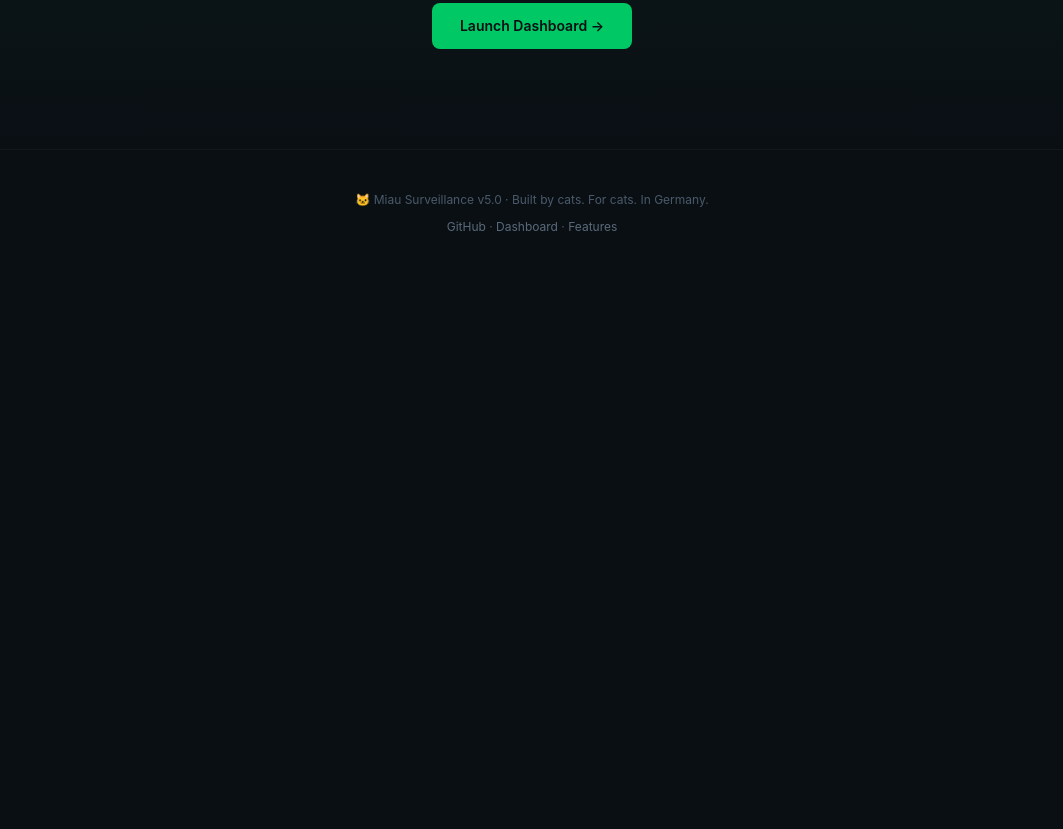
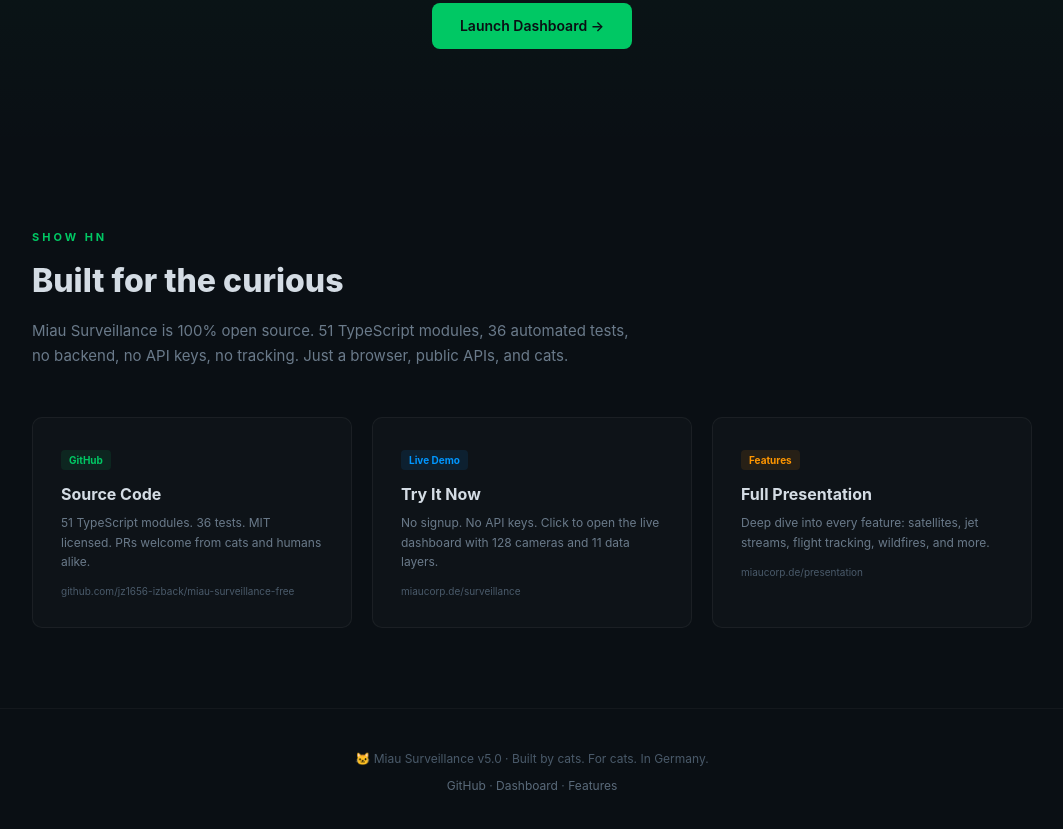
Before and after one commit to jz1656-izback/miau-surveillance-free, a website: page public/index.html in a window 1280 px wide. Shown: the part 2905-3734 px from the top of the page, without its empty margins (108-1171 px from the left). Before the commit the page ends 3181 px from the top, so only its background shows below. Drawn offline with Linux system fonts and the light colour scheme.

```diff
--- a/public/index.html
+++ b/public/index.html
@@ -3,7 +3,14 @@
 <head>
 <meta charset="UTF-8">
 <meta name="viewport" content="width=device-width, initial-scale=1.0">
-<meta name="description" content="Miau Surveillance — Global surveillance toolkit. 128 cameras, 11 live layers, 7,000+ traffic cams. Built by cats in Germany.">
+<meta name="description" content="Miau Surveillance — Open-source global surveillance toolkit. 128 live cameras, 11 data layers, 28,000+ traffic cams. Real-time flights, satellites, wildfires. Built by cats in Germany.">
+<meta property="og:title" content="Miau Surveillance — Global Surveillance Toolkit">
+<meta property="og:description" content="Open-source. 128 cameras. 11 live data layers. 28,000+ traffic cams. Real-time flights, satellites, wildfires, jet streams. Built by cats in Germany.">
+<meta property="og:type" content="website">
+<meta property="og:url" content="https://miaucorp.de">
+<meta name="twitter:card" content="summary_large_image">
+<meta name="twitter:title" content="Miau Surveillance — Global Surveillance Toolkit">
+<meta name="twitter:description" content="Open-source. 128 cameras. 11 live layers. 28k+ traffic cams. Real-time everything. Built by cats.">
 <title>Miau Surveillance — Global Surveillance Toolkit</title>
 <style>
 *{margin:0;padding:0;box-sizing:border-box}
@@ -171,6 +178,32 @@ footer a:hover{color:#8899aa}
   <a href="/surveillance" class="btn btn-primary">Launch Dashboard →</a>
 </div>
 
+<section id="papers"><div class="section-inner">
+  <div class="section-label">Show HN</div>
+  <div class="section-title">Built for the curious</div>
+  <div class="section-desc">Miau Surveillance is 100% open source. 51 TypeScript modules, 36 automated tests, no backend, no API keys, no tracking. Just a browser, public APIs, and cats.</div>
+  <div class="papers-grid">
+    <a href="https://github.com/jz1656-izback/miau-surveillance-free" class="paper-card">
+      <span class="tag tag-green">GitHub</span>
+      <h3>Source Code</h3>
+      <p>51 TypeScript modules. 36 tests. MIT licensed. PRs welcome from cats and humans alike.</p>
+      <div class="meta">github.com/jz1656-izback/miau-surveillance-free</div>
+    </a>
+    <a href="/surveillance" class="paper-card">
+      <span class="tag tag-blue">Live Demo</span>
+      <h3>Try It Now</h3>
+      <p>No signup. No API keys. Click to open the live dashboard with 128 cameras and 11 data layers.</p>
+      <div class="meta">miaucorp.de/surveillance</div>
+    </a>
+    <a href="/presentation" class="paper-card">
+      <span class="tag tag-amber">Features</span>
+      <h3>Full Presentation</h3>
+      <p>Deep dive into every feature: satellites, jet streams, flight tracking, wildfires, and more.</p>
+      <div class="meta">miaucorp.de/presentation</div>
+    </a>
+  </div>
+</div></section>
+
 <footer>
   <p>🐱 Miau Surveillance v5.0 · Built by cats. For cats. In Germany.</p>
   <p style="margin-top:8px"><a href="https://github.com/jz1656-izback/miau-surveillance-free">GitHub</a> · <a href="/surveillance">Dashboard</a> · <a href="/presentation">Features</a></p>
```
Also changed, not shown: 1 other file.
